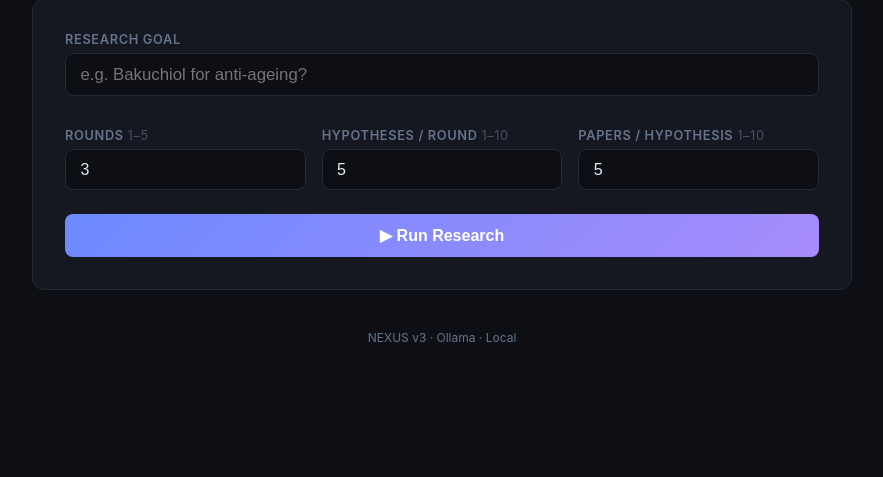
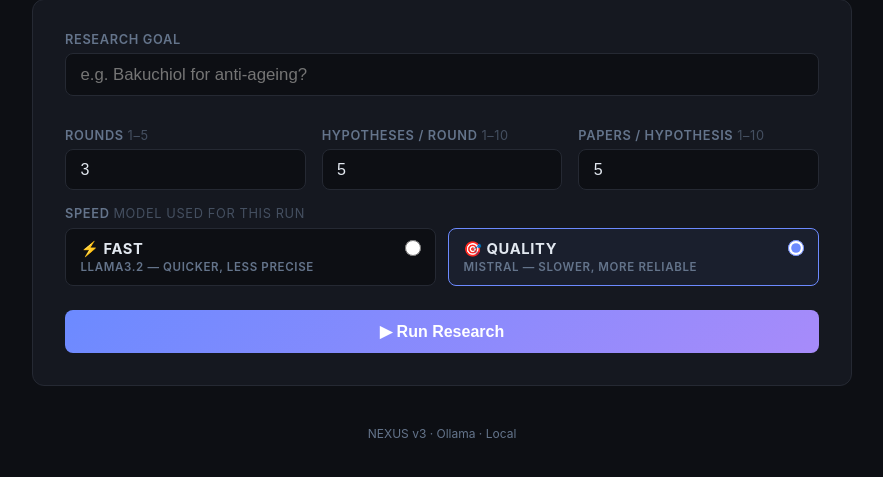
Before and after one commit to vigneshm2311-cyber/nexus, a Flask app: page / in a window 1280 px wide. Shown: the part 153-630 px from the top of the page, without its empty margins (198-1081 px from the left). Run offline with Flask 3, Linux system fonts and the light colour scheme.

Commit message:
feat: speed toggle (fast/quality model switch) + batched relevance scoring
app.py, templates/index.html, templates/progress.html, static/style.css:
- New Speed selector on the research form: "Fast" (llama3.2) vs
  "Quality" (mistral, default). Sets config.ollama_model per-run based
  on the selection, overriding the .env default for that run only.
  Progress page now shows a small badge with the active model name so
  it's visible during the run rather than only inferrable from speed.

nexus/agents/critic.py:
- Replaced the fixed MAX_PAPERS_TO_SCORE=18 pre-truncation with batched
  scoring across ALL fetched papers (up to MAX_TOTAL_PAPERS_SCORED=40),
  split into chunks of BATCH_SIZE=10. Root problem this fixes: papers
  were previously ordered by Fetcher's crude keyword-overlap relevance
  score, and only the first 18 (by that crude ordering) ever reached
  the more accurate LLM relevance scorer — a genuinely strong paper
  using different terminology than the search query could be cut
  before the smarter scorer ever saw it. Now every paper gets a real
  LLM relevance score; only the final top-8 selection is based on
  scores rather than pre-filtered candidacy.
- Per-batch failure handling: a batch that fails to parse gets a
  neutral 0.3 score for its papers rather than being silently dropped
  from consideration, and only falls back to the old crude ordering if
  every batch fails.
- Real cost, accepted deliberately per project priority (quality over
  speed): a 25-30 paper hypothesis now costs 3 LLM relevance-scoring
  calls instead of 1. Verified end-to-end — critique quality visibly
  improved, e.g. one critique now precisely distinguishes "papers
  discuss bakuchiol's broader effects... rather than specifically
  addressing [the exact claim]" instead of a binary supported/not-
  supported judgment.

```diff
--- a/app.py
+++ b/app.py
@@ -89,6 +89,7 @@ def run_research():
     rounds     = int(request.form.get("rounds", 3))
     hypotheses = int(request.form.get("hypotheses", 5))
     papers     = int(request.form.get("papers", 5))
+    speed      = request.form.get("speed", "quality")
 
     if not goal:
         return render_template("index.html", error="Please enter a research goal.")
@@ -97,6 +98,16 @@ def run_research():
     config.max_rounds            = rounds
     config.hypotheses_per_round  = hypotheses
     config.papers_per_hypothesis = papers
+
+    # Speed toggle overrides the .env default model for this run only —
+    # "fast" trades accuracy for speed (llama3.2), "quality" is the
+    # slower, more reliable default (mistral). See model_comparison.py
+    # for the measurements behind this choice.
+    if speed == "fast":
+        config.ollama_model = "llama3.2"
+    else:
+        config.ollama_model = "mistral"
+
     config.validate()
 
     # Redirect stdout so NEXUS print() calls feed the SSE queue
@@ -105,7 +116,7 @@ def run_research():
     thread = threading.Thread(target=run_pipeline, args=(goal, config), daemon=True)
     thread.start()
 
-    return render_template("progress.html", goal=goal)
+    return render_template("progress.html", goal=goal, model=config.ollama_model)
 
 @app.route("/stream")
 def stream():
--- a/static/style.css
+++ b/static/style.css
@@ -481,3 +481,62 @@ footer { text-align: center; color: var(--text-dim); font-size: 0.75rem; padding
   line-height: 1.5;
   margin-bottom: 0.3rem;
 }
+
+/* ── Speed toggle ───────────────────────────────────────────────────────── */
+.speed-toggle {
+  display: grid;
+  grid-template-columns: 1fr 1fr;
+  gap: 0.75rem;
+  margin-bottom: 1rem;
+}
+
+.speed-option {
+  background: var(--bg);
+  border: 1px solid var(--border);
+  border-radius: 8px;
+  padding: 0.7rem 0.9rem;
+  cursor: pointer;
+  display: flex;
+  flex-direction: column;
+  gap: 0.15rem;
+  transition: border-color 0.15s, background 0.15s;
+  position: relative;
+}
+
+.speed-option input[type="radio"] {
+  position: absolute;
+  top: 0.7rem;
+  right: 0.9rem;
+  accent-color: var(--accent);
+  width: 16px;
+  height: 16px;
+  cursor: pointer;
+}
+
+.speed-option:has(input:checked) {
+  border-color: var(--accent);
+  background: rgba(108,138,255,0.06);
+}
+
+.speed-label {
+  font-size: 0.92rem;
+  font-weight: 700;
+  color: var(--text);
+}
+
+.speed-sub {
+  font-size: 0.72rem;
+  color: var(--text-dim);
+}
+
+.model-badge {
+  display: inline-block;
+  background: rgba(167,139,250,0.15);
+  color: var(--accent2);
+  font-size: 0.72rem;
+  font-weight: 700;
+  padding: 0.15rem 0.5rem;
+  border-radius: 6px;
+  margin-left: 0.5rem;
+  vertical-align: middle;
+}
--- a/templates/index.html
+++ b/templates/index.html
@@ -48,6 +48,22 @@
           </div>
         </div>
 
+        <div class="field">
+          <label>Speed <span class="hint">model used for this run</span></label>
+          <div class="speed-toggle">
+            <label class="speed-option">
+              <input type="radio" name="speed" value="fast"/>
+              <span class="speed-label">⚡ Fast</span>
+              <span class="speed-sub">llama3.2 — quicker, less precise</span>
+            </label>
+            <label class="speed-option">
+              <input type="radio" name="speed" value="quality" checked/>
+              <span class="speed-label">🎯 Quality</span>
+              <span class="speed-sub">mistral — slower, more reliable</span>
+            </label>
+          </div>
+        </div>
+
         <button type="submit" class="btn-primary">▶ Run Research</button>
 
       </form>
--- a/templates/progress.html
+++ b/templates/progress.html
@@ -15,7 +15,7 @@
     </header>
 
     <div class="card">
-      <div class="goal-badge">🔬 {{ goal }}</div>
+      <div class="goal-badge">🔬 {{ goal }} <span class="model-badge">{{ model }}</span></div>
 
       <div class="progress-header">
         <span class="pulse"></span>
@@ -49,7 +49,6 @@
       const msg = JSON.parse(e.data);
 
       if (msg.type === "log") {
-        // Colour-code by content
         let cls = "";
         if (msg.text.includes("Round"))       cls = "log-round";
         else if (msg.text.includes("agent"))  cls = "log-agent";
@@ -66,7 +65,6 @@
         results = msg;
         statusTxt.textContent = "✓ Pipeline complete — rendering results…";
         appendLog("✓ Done. Building results page…", "log-done");
-        // Store results in sessionStorage and redirect
         sessionStorage.setItem("nexus_results", JSON.stringify(msg));
         setTimeout(() => { window.location.href = "/results"; }, 800);
       }
```
Also changed, not shown: nexus/agents/critic.py (+63 -46 lines).
